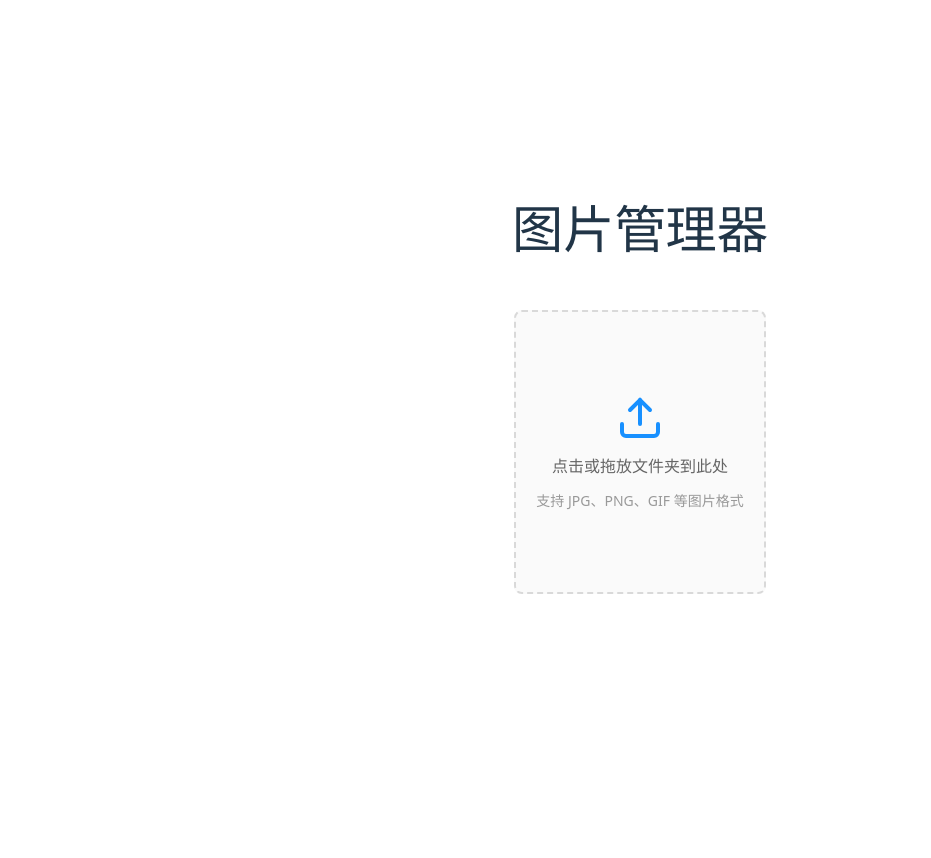
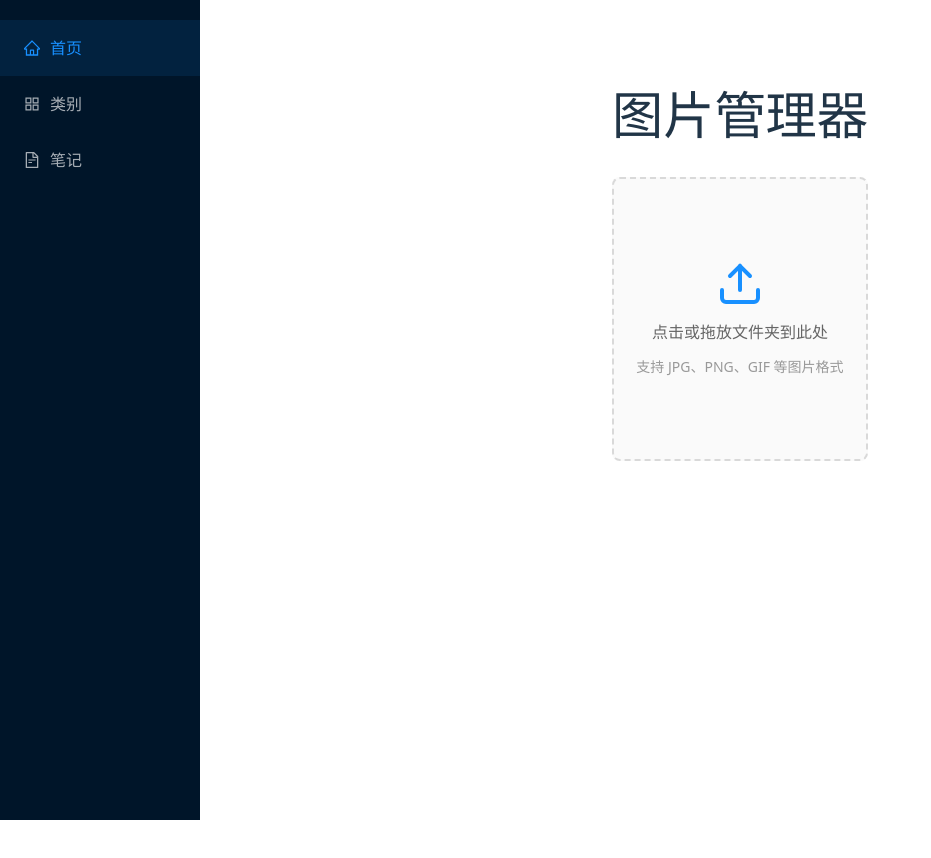
Before and after one commit to hogancv/time-post-office, a React (Vite) app: page / in a window 1280 px wide. Shown: the top 858 px of the page, without its empty margins (0-931 px from the left). Before the commit the page ends 800 px from the top, so only its background shows below. Built offline with nearby package versions, Linux system fonts and the light colour scheme.

Commit message:
添加侧边栏组件，更新主应用程序结构，集成笔记视图，新增路由支持

```diff
--- a/package.json
+++ b/package.json
@@ -17,6 +17,7 @@
     "moment": "^2.30.1",
     "react": "^18.2.0",
     "react-dom": "^18.2.0",
+    "react-router-dom": "^7.2.0",
     "react-viewer": "^3.2.2",
     "styled-components": "^6.1.15"
   },
--- a/src/App.jsx
+++ b/src/App.jsx
@@ -1,12 +1,98 @@
-import React from 'react'
+import React, { useState, useEffect } from 'react'
 import ImageManager from './components/ImageManager'
+import NotesView from './components/NotesView'
+import Sidebar from './components/Sidebar'
+import { imageDB } from './utils/imageDB'
 import './App.css'
 
 function App() {
+  const [activePage, setActivePage] = useState('home');
+  const [activeFilter, setActiveFilter] = useState('');
+  const [images, setImages] = useState([]);
+  const [selectedImage, setSelectedImage] = useState(null);
+  const [showUploader, setShowUploader] = useState(true);
+
+  // 初始化 IndexedDB
+  useEffect(() => {
+    imageDB.init().catch(console.error);
+  }, []);
+
+  const handleFilterChange = (filter) => {
+    if (filter === 'hasNotes') {
+      setActivePage('notes');
+    }
+    setActiveFilter(activeFilter === filter ? '' : filter);
+  };
+
+  const handlePageChange = (page) => {
+    setActivePage(page);
+    if (page !== 'notes') {
+      setActiveFilter('');
+    }
+  };
+
+  const handleReset = () => {
+    setShowUploader(true);
+    setImages([]);
+  };
+
+  const handleImageClick = (image) => {
+    setSelectedImage(image);
+    // 这里可以添加查看图片的逻辑
+  };
+
+  const handleMetadataUpdate = async (imagePath, updates) => {
+    try {
+      await imageDB.saveMetadata(imagePath, updates);
+      setImages(prevImages =>
+        prevImages.map(img =>
+          img.path === imagePath
+            ? { ...img, ...updates }
+            : img
+        )
+      );
+    } catch (error) {
+      console.error('更新元数据失败:', error);
+    }
+  };
+
+  const renderContent = () => {
+    switch (activePage) {
+      case 'notes':
+        return (
+          <NotesView
+            images={images}
+            onImageClick={handleImageClick}
+            onMetadataUpdate={handleMetadataUpdate}
+          />
+        );
+      case 'categories':
+        return <div>类别页面（待开发）</div>;
+      default:
+        return (
+          <ImageManager
+            images={images}
+            setImages={setImages}
+            activeFilter={activeFilter}
+            onImageClick={handleImageClick}
+            onMetadataUpdate={handleMetadataUpdate}
+            showUploader={showUploader}
+            setShowUploader={setShowUploader}
+            onReset={handleReset}
+          />
+        );
+    }
+  };
+
   return (
-    <div className="App">
-      <h1>图片管理器</h1>
-      <ImageManager />
+    <div className="app">
+      <Sidebar
+        activePage={activePage}
+        activeFilter={activeFilter}
+        onFilterChange={handleFilterChange}
+        onPageChange={handlePageChange}
+      />
+      {renderContent()}
     </div>
   )
 }
--- a/src/components/ImageManager.jsx
+++ b/src/components/ImageManager.jsx
@@ -107,19 +107,47 @@ const InfoIndicator = styled.div`
   }
 `;
 
-const ImageManager = () => {
-  const [images, setImages] = useState([]);
+const MainContainer = styled.div`
+  display: flex;
+  min-height: 100vh;
+`;
 
+const ContentContainer = styled.div`
+  flex: 1;
+  margin-left: 200px;
+  padding: 20px;
+  display: flex;
+  flex-direction: column;
+  align-items: center;
+`;
+
+const Title = styled.h1`
+  text-align: center;
+  margin: 20px 0;
+  color: #333;
+  font-size: 24px;
+  width: 100%;
+`;
+
+const ContentWrapper = styled.div`
+  width: 100%;
+  max-width: 1400px;
+`;
+
+const ImageManager = ({
+  images,
+  setImages,
+  activeFilter,
+  onImageClick,
+  onMetadataUpdate,
+  showUploader,
+  setShowUploader,
+  onReset
+}) => {
   const [isLoading, setIsLoading] = useState(false);
-
   const [error, setError] = useState("");
-
   const [selectedModel, setSelectedModel] = useState("all");
-
   const [sortOrder, setSortOrder] = useState("desc");
-
-  const [showUploader, setShowUploader] = useState(true);
-
   const inputRef = useRef(null);
 
   const [visible, setVisible] = useState(false);
@@ -158,57 +186,51 @@ const ImageManager = () => {
   // 按月份分组的图片
 
   const groupedImages = useMemo(() => {
-    const filtered = images.filter(
-      (img) => selectedModel === "all" || img.model === selectedModel
+    // 首先根据筛选条件过滤图片
+    let filtered = images;
+    if (activeFilter === 'hasNotes') {
+      filtered = images.filter(img => img.notes && img.notes.trim().length > 0);
+    }
+
+    // 然后根据相机型号筛选
+    filtered = filtered.filter(
+      img => selectedModel === "all" || img.model === selectedModel
     );
 
+    // 排序逻辑保持不变
     const sorted = [...filtered].sort((a, b) => {
       if (a.dateCreated === "未知" && b.dateCreated === "未知") return 0;
-
-      if (a.dateCreated === "未知") return 1; // 未知时间总是在最后
-
+      if (a.dateCreated === "未知") return 1;
       if (b.dateCreated === "未知") return -1;
-
       const dateA = new Date(a.dateCreated);
-
       const dateB = new Date(b.dateCreated);
-
       return sortOrder === "desc" ? dateB - dateA : dateA - dateB;
     });
 
+    // 分组逻辑保持不变
     const groups = {};
-
     sorted.forEach((img) => {
       let monthKey;
-
       if (img.dateCreated === "未知") {
         monthKey = "未知时间";
       } else {
         const date = new Date(img.dateCreated);
-
         monthKey = `${date.getFullYear()}年${date.getMonth() + 1}月`;
       }
-
       if (!groups[monthKey]) {
         groups[monthKey] = [];
       }
-
       groups[monthKey].push(img);
     });
 
-    // 对月份进行排序，确保未知时间在最后
-
+    // 月份排序逻辑保持不变
     const orderedGroups = {};
-
     const monthKeys = Object.keys(groups).sort((a, b) => {
       if (a === "未知时间") return 1;
-
       if (b === "未知时间") return -1;
-
       if (sortOrder === "desc") {
         return b.localeCompare(a);
       }
-
       return a.localeCompare(b);
     });
 
@@ -217,7 +239,7 @@ const ImageManager = () => {
     });
 
     return orderedGroups;
-  }, [images, selectedModel, sortOrder]);
+  }, [images, selectedModel, sortOrder, activeFilter]);
 
   // 初始化 IndexedDB
   useEffect(() => {
@@ -228,8 +250,6 @@ const ImageManager = () => {
 
   const getExifData = async (file) => {
     try {
-      // 只解析我们需要的标签
-
       const options = {
         pick: ["Make", "Model", "Software", "Artist", "DateTimeOriginal"],
       };
@@ -254,13 +274,9 @@ const ImageManager = () => {
 
       return {
         dateCreated: "未知",
-
         make: "未知",
-
         model: "未知",
-
         software: "未知",
-
         artist: "未知",
       };
     }
@@ -345,12 +361,8 @@ const ImageManager = () => {
 
 
   const handleReset = () => {
-    setShowUploader(true);
-
-    setImages([]);
-
+    onReset();
     setSelectedModel("all");
-
     setSortOrder("desc");
   };
 
@@ -388,21 +400,7 @@ const ImageManager = () => {
 
   // 处理元数据更新
   const handleMetadataUpdate = async (imagePath, updates) => {
-    try {
-      await imageDB.saveMetadata(imagePath, updates);
-
-      // 更新状态中的图片数据
-      setImages(prevImages =>
-        prevImages.map(img =>
-          img.path === imagePath
-            ? { ...img, ...updates }
-            : img
-        )
-      );
-    } catch (error) {
-      console.error('更新元数据失败:', error);
-      setError('更新图片信息失败，请重试');
-    }
+    await onMetadataUpdate(imagePath, updates);
   };
 
   // 导出配置
@@ -443,11 +441,19 @@ const ImageManager = () => {
       x: e.clientX,
       y: e.clientY
     });
-    setSelectedImage(image);
+    // 如果拍摄时间是"未知"，设置为当前时间
+    const imageWithDefaultDate = {
+      ...image,
+      dateCreated: image.dateCreated === "未知" ? new Date().toLocaleString() : image.dateCreated
+    };
+    setSelectedImage(imageWithDefaultDate);
   };
 
   return (
-    <Container>
+    <MainContainer>
+      <ContentContainer>
+        <h1>图片管理器</h1>
+        <ContentWrapper>
           {showUploader ? (
             <UploadBox
               onClick={() => inputRef.current?.click()}
@@ -641,7 +647,9 @@ const ImageManager = () => {
               {error}
             </ErrorMessage>
           )}
-    </Container>
+        </ContentWrapper>
+      </ContentContainer>
+    </MainContainer>
   );
 };
 
--- a/src/components/ImageManager.styled.js
+++ b/src/components/ImageManager.styled.js
@@ -1,9 +1,8 @@
 import styled from 'styled-components';
 
 export const Container = styled.div`
+  width: 100%;
   padding: 20px;
-  max-width: 1400px;
-  margin: 0 auto;
 `;
 
 export const UploadArea = styled.div`
--- /dev/null
+++ b/src/components/NotesView.jsx
@@ -0,0 +1,90 @@
+import React, { useMemo } from 'react';
+import styled from 'styled-components';
+import { Popover } from 'antd';
+
+const NotesContainer = styled.div`
+  flex: 1;
+  margin-left: 200px;
+  padding: 20px;
+  display: flex;
+  flex-direction: column;
+  align-items: center;
+`;
+
+const ContentWrapper = styled.div`
+  width: 100%;
+  max-width: 1400px;
+`;
+
+const ImageGrid = styled.div`
+  display: grid;
+  grid-template-columns: repeat(auto-fill, minmax(250px, 1fr));
+  gap: 20px;
+  padding: 20px 0;
+`;
+
+const ImageCard = styled.div`
+  position: relative;
+  border-radius: 8px;
+  overflow: hidden;
+  box-shadow: 0 2px 8px rgba(0, 0, 0, 0.1);
+  cursor: pointer;
+  transition: transform 0.2s;
+
+  &:hover {
+    transform: translateY(-5px);
+  }
+
+  img {
+    width: 100%;
+    height: 200px;
+    object-fit: cover;
+  }
+`;
+
+const NoteContent = styled.div`
+  padding: 10px;
+  background: #f8f9fa;
+  border-top: 1px solid #eee;
+`;
+
+const NotesView = ({ images, onImageClick, onMetadataUpdate }) => {
+  const imagesWithNotes = useMemo(() => {
+    return images.filter(img => img.notes && img.notes.trim().length > 0);
+  }, [images]);
+
+  return (
+    <NotesContainer>
+      <ContentWrapper>
+        <h1>笔记列表</h1>
+        <ImageGrid>
+          {imagesWithNotes.map((image) => (
+            <ImageCard
+              key={image.path}
+              onClick={() => onImageClick(image)}
+            >
+              <img src={image.url} alt={image.name} loading="lazy" />
+              <NoteContent>
+                <Popover
+                  content={image.notes}
+                  title="完整笔记"
+                  trigger="hover"
+                  placement="right"
+                >
+                  <p>{image.notes.slice(0, 50)}...</p>
+                </Popover>
+              </NoteContent>
+            </ImageCard>
+          ))}
+        </ImageGrid>
+        {imagesWithNotes.length === 0 && (
+          <div style={{ textAlign: 'center', padding: '40px' }}>
+            <p>暂无笔记</p>
+          </div>
+        )}
+      </ContentWrapper>
+    </NotesContainer>
+  );
+};
+
+export default NotesView;
--- /dev/null
+++ b/src/components/Sidebar.jsx
@@ -0,0 +1,66 @@
+import React from 'react';
+import styled from 'styled-components';
+import { HomeOutlined, AppstoreOutlined, FileTextOutlined } from '@ant-design/icons';
+
+const SidebarContainer = styled.div`
+  width: 200px;
+  height: 100vh;
+  background-color: #001529;
+  position: fixed;
+  left: 0;
+  top: 0;
+  padding-top: 20px;
+`;
+
+const MenuItem = styled.div`
+  padding: 16px 24px;
+  color: ${props => props.$active ? '#1890ff' : 'rgba(255, 255, 255, 0.65)'};
+  cursor: pointer;
+  transition: all 0.3s;
+  display: flex;
+  align-items: center;
+  gap: 10px;
+
+  &:hover {
+    color: #1890ff;
+    background: rgba(255, 255, 255, 0.08);
+  }
+
+  ${props => props.$active && `
+    background: rgba(24, 144, 255, 0.1);
+    color: #1890ff;
+  `}
+`;
+
+const Sidebar = ({ activePage, activeFilter, onFilterChange, onPageChange }) => {
+  return (
+    <SidebarContainer>
+      <MenuItem
+        $active={activePage === 'home' && !activeFilter}
+        onClick={() => {
+          onPageChange('home');
+          onFilterChange(''); // 清除筛选条件
+        }}
+      >
+        <HomeOutlined />
+        <span>首页</span>
+      </MenuItem>
+      <MenuItem
+        $active={activePage === 'categories'}
+        onClick={() => onPageChange('categories')}
+      >
+        <AppstoreOutlined />
+        <span>类别</span>
+      </MenuItem>
+      <MenuItem
+        $active={activeFilter === 'hasNotes'}
+        onClick={() => onFilterChange('hasNotes')}
+      >
+        <FileTextOutlined />
+        <span>笔记</span>
+      </MenuItem>
+    </SidebarContainer>
+  );
+};
+
+export default Sidebar;
```
Also changed, not shown: src/utils/imageDB.js (line endings or trailing spaces), 1 other file (tests, documents, lock files or other folders). Lines whose indentation alone changed are shown as unchanged.
